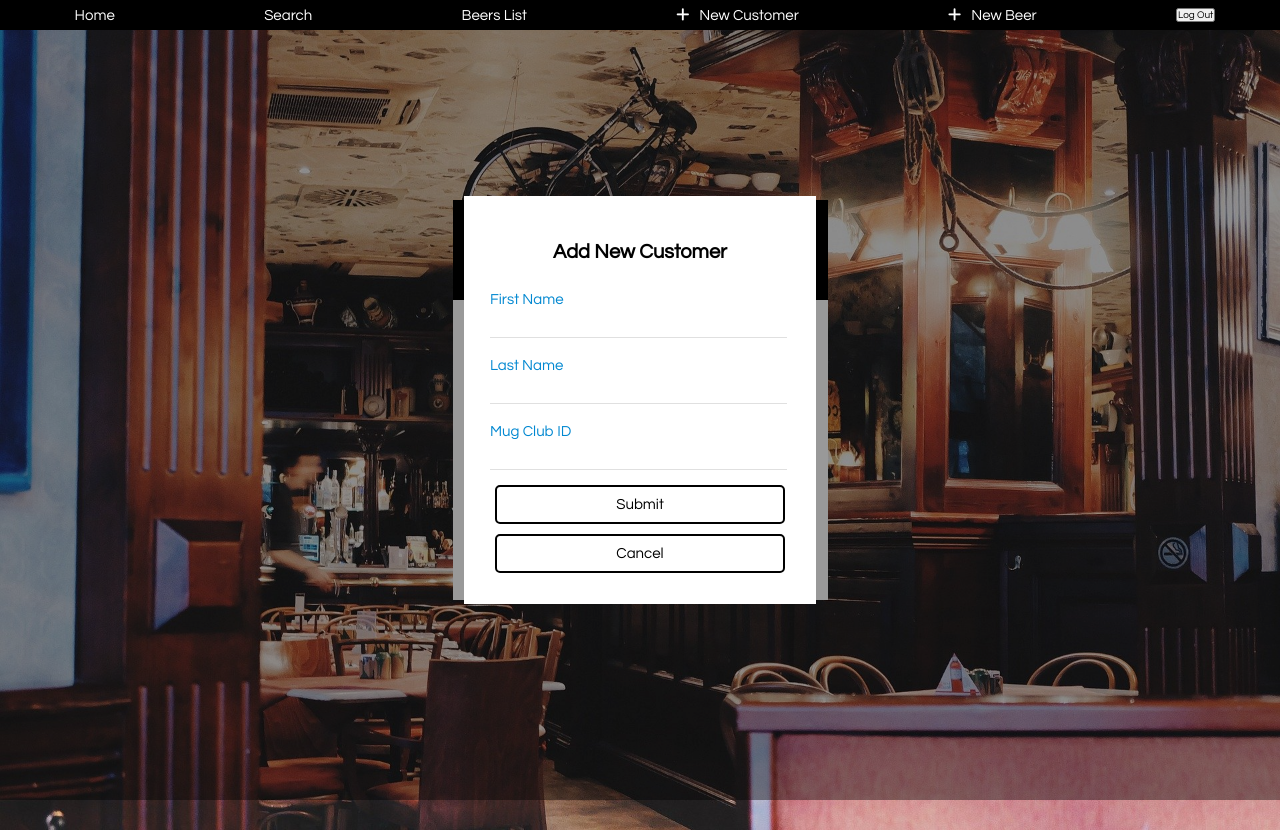
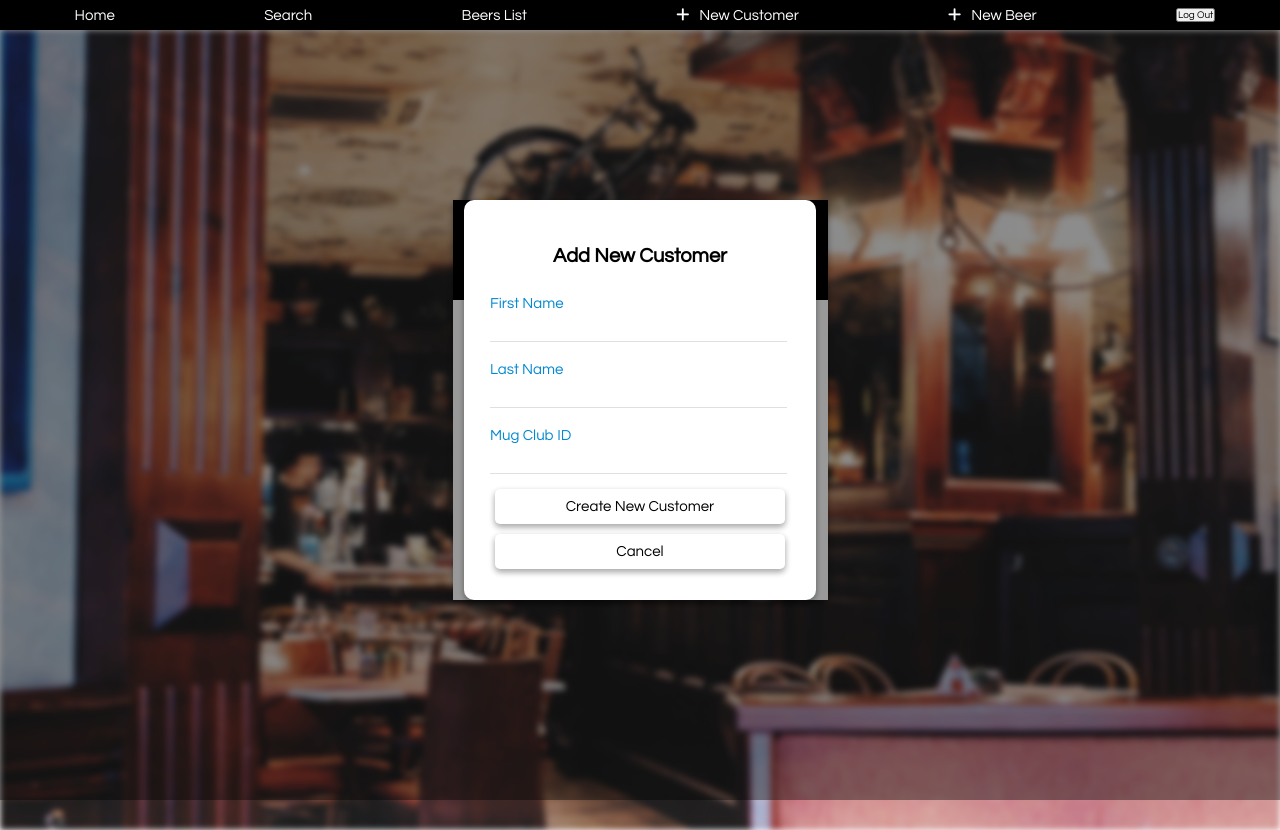
Before and after one commit to r742davis/Mug-Club, a React (Create React App) app in the folder client/: page / in a window 1280 px wide. Both pictures are taken after a click on the button "New Customer". Built offline with nearby package versions, Linux system fonts and the light colour scheme; no server answers.

Commit message:
Lots of minor visual tweaks

```diff
--- a/client/src/components/BeersList.js
+++ b/client/src/components/BeersList.js
@@ -69,9 +69,6 @@ export default function CheckboxListSecondary(props) {
 
   return (
     <>
-      <div className={classes.container}>
-
-      </div>
       <List dense className={classes.root}>
         {props.beers.map(beer => {
           const labelId = `checkbox-list-secondary-label-${beer.id}`;
@@ -105,7 +102,7 @@ export default function CheckboxListSecondary(props) {
       </List>
       <div className={classes.buttonContainer}>
         <button
-          onClick={(e) => props.handleEditCustomerSubmit(e,checked)}
+          onClick={(e) => props.handleEditCustomerSubmit(e, checked)}
           className={styles.EditButton}>Submit Edit</button>
         <button
           onClick={props.toggleEditCustomerModal}
--- a/client/src/components/Customer.js
+++ b/client/src/components/Customer.js
@@ -1,8 +1,7 @@
 import React from 'react';
 import classes from './styles/Customer.module.css';
-// import { connect } from 'react-redux';
 
-const customer = (props) => {
+const Customer = (props) => {
   return (
     <div className={classes.CustomerBox}>
       <h1 className={props.completed ? classes.CompletedTitle : classes.CustomerBoxTitle}>{props.name.first} {props.name.last}
@@ -35,4 +34,4 @@ const customer = (props) => {
   )
 }
 
-export default customer;
+export default Customer;
--- a/client/src/components/EditCustomer.js
+++ b/client/src/components/EditCustomer.js
@@ -48,6 +48,7 @@ const EditCustomer = (props) => {
               <span className={classes.Bar}></span>
             </div>
             <div>
+              <label htmlFor="beerList" className={classes.Label}>Beers Complete (Green)/Beers Incomplete (Red)</label>
               <BeersList
                 beers={props.beers}
                 updateCompletedBeers={props.updateCompletedBeers}
@@ -55,12 +56,6 @@ const EditCustomer = (props) => {
                 toggleEditCustomerModal={props.toggleEditCustomerModal}
               />
             </div>
-            {/* <button
-              onClick={() => props.handleEditCustomerSubmit}
-              className={classes.EditButton}>Submit Edit</button>
-            <button
-              onClick={props.toggleEditCustomerModal}
-              className={classes.CancelButton}>Cancel</button> */}
           </form>
         </div>
         </Grow>
--- a/client/src/components/Login.js
+++ b/client/src/components/Login.js
@@ -1,7 +1,7 @@
 import React from 'react';
 import classes from './styles/Login.module.css';
 
-const Login = (props) => {
+const Login = () => {
   return (
     <div>
       <section className={classes.Container}>
--- a/client/src/components/NewCustomer.js
+++ b/client/src/components/NewCustomer.js
@@ -46,7 +46,7 @@ const NewCustomer = (props) => {
                 required />
               <span className={classes.Bar}></span>
             </div>
-            <button type="submit" onClick={props.handleNewCustomerSubmit} className={classes.EditButton}>Submit</button>
+            <button type="submit" onClick={props.handleNewCustomerSubmit} className={classes.EditButton}>Create New Customer</button>
             <button type="button" onClick={props.toggleNewCustomerModal} className={classes.CancelButton}>Cancel</button>
           </form>
         </div>
--- a/client/src/components/styles/BeerDisplay.module.css
+++ b/client/src/components/styles/BeerDisplay.module.css
@@ -7,7 +7,9 @@
   align-items: center;
   flex-wrap: wrap;
   border-radius: 1rem;
-  border: 3px solid black;
+  /* border: 3px solid black; */
+  box-shadow: 0 3px 6px rgba(0,0,0,0.16), 0 3px 6px rgba(0,0,0,0.23);
+
 }
 .DisplayContainer h1 {
   width: 100%;
--- a/client/src/components/styles/Customer.module.css
+++ b/client/src/components/styles/Customer.module.css
@@ -2,8 +2,13 @@
   margin-top: 2rem;
   margin-bottom: 1rem;
   border-radius: 1rem;
-  background: whitesmoke;
+  background: white;
   box-shadow: 0 3px 6px rgba(0,0,0,0.16), 0 3px 6px rgba(0,0,0,0.23);
+  transition: 0.25s;
+}
+.CustomerBox:hover {
+  transform: scale(1.01);
+  transition: 0.25s;
 }
 .CustomerBoxTitle {
   padding: 2rem;
@@ -43,7 +48,7 @@
   background: white;
   color: black;
   border: none;
-  border: 3px solid black;
+  /* border: 3px solid black; */
   border-radius: 0.5rem;
   font-size: 2rem;
   cursor: pointer;
--- a/client/src/components/styles/Login.module.css
+++ b/client/src/components/styles/Login.module.css
@@ -4,6 +4,8 @@
   height: 400px;
   margin: 0 auto;
   background: white;
+  box-shadow: 0 3px 6px rgba(0,0,0,0.16), 0 3px 6px rgba(0,0,0,0.23);
+
 }
 .Container h1 {
   text-align: left;
--- a/client/src/components/styles/Modals.module.css
+++ b/client/src/components/styles/Modals.module.css
@@ -27,11 +27,14 @@
   align-items: center;
   backface-visibility: hidden;
   -webkit-font-smoothing: subpixel-antialiased;
+  box-shadow: 0 3px 6px rgba(0,0,0,0.16), 0 3px 6px rgba(0,0,0,0.23);
+  border-radius: 1rem;
 }
 .ModalTitle {
   text-align: left;
   font-size: 2rem;
   padding: 2rem;
+
 }
 .ModalImage {
   width: 150px;
@@ -111,7 +114,8 @@ select {
   background: white;
   color: black;
   border: none;
-  border: 2px solid black;
+  /* border: 2px solid black; */
+  box-shadow: 0 3px 6px rgba(0,0,0,0.16), 0 3px 6px rgba(0,0,0,0.23);
   border-radius: 0.5rem;
   font-size: 1.5rem;
   cursor: pointer;
@@ -121,19 +125,19 @@ select {
 .EditButton:hover {
   background: #00A287;
   color: white;
-  border: 2px solid #00A287;
+  /* border: 2px solid #00A287; */
   transition: 0.25s;
 }
 .CancelButton:hover {
   background: #B72E3E;
   color: white;
-  border: 2px solid #B72E3E;
+  /* border: 2px solid #B72E3E; */
   transition: 0.25s;
 }
 .DeleteButton:hover {
   background: #B72E3E;
   color: white;
-  border: 2px solid #B72E3E;
+  /* border: 2px solid #B72E3E; */
   transition: 0.25s;
 }
 
@@ -150,6 +154,8 @@ select {
   -webkit-font-smoothing: subpixel-antialiased;
   overflow-y: auto;
   overflow-x: auto;
+  box-shadow: 0 3px 6px rgba(0,0,0,0.16), 0 3px 6px rgba(0,0,0,0.23);
+  border-radius: 1rem;
 }
 .EditForm {
   display: flex;
--- a/client/src/containers/Container.js
+++ b/client/src/containers/Container.js
@@ -153,7 +153,7 @@ class Container extends React.Component {
   }
 
   //// Customer creation and edit functions ////
-  updateCompletedBeers = async (checkedArr) => {
+  updateCompletedBeers = (checkedArr) => {
     let updatedArr = this.state.customerBeers;
     for (let k = 0; k < updatedArr.length; k++) {
       for (let h = 1; h < checkedArr.length; h++) {
@@ -162,7 +162,7 @@ class Container extends React.Component {
         }
       }
     }
-    await this.setState({
+    this.setState({
       customerBeers: updatedArr
     })
   }
--- a/client/src/pages/styles/Home.module.css
+++ b/client/src/pages/styles/Home.module.css
@@ -2,7 +2,7 @@
   background-image: url("../../assets/backgrounds/bar-background.jpg");
   background-size: cover;
   background-repeat: no-repeat;
-  /* filter: blur(1px); */
+  filter: blur(3px);
   height: 100vh;
 }
 
```
Also changed, not shown: client/src/components/styles/BeerModal.module.css (deleted, +0 -72 lines).
